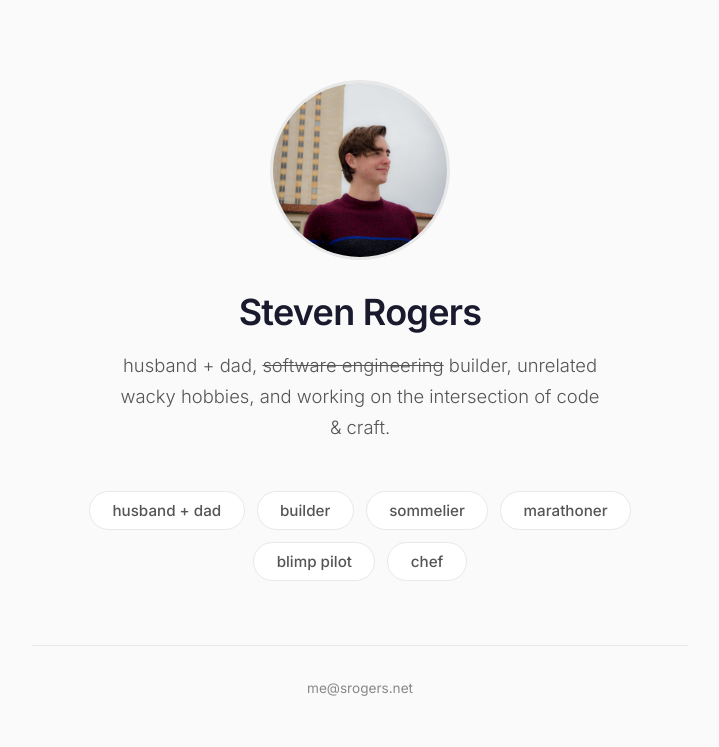
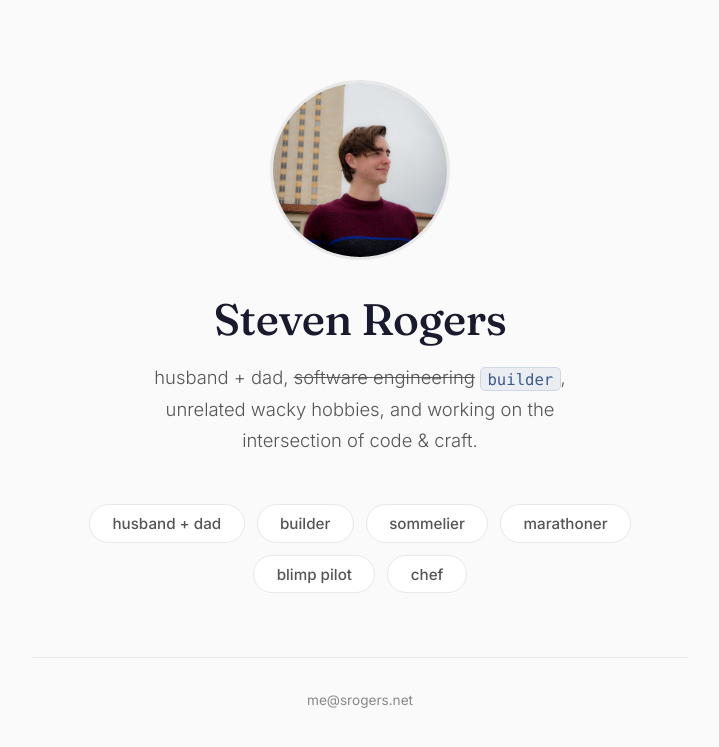
Before and after one commit to spxrogers/spxrogers.github.io, a Jekyll site: the page built from index.html, in a window 1280 px wide. Shown: the top 747 px of the page, without its empty margins (280-999 px from the left). Built offline with Jekyll 4.4.1, drawn with Linux system fonts in a browser that asks for light colours.

Commit message:
Use serif font for name and style 'builder' as code in blurb (#12)

```diff
--- a/_layouts/landing.html
+++ b/_layouts/landing.html
@@ -9,7 +9,7 @@
     <link rel="stylesheet" href="{{ site.baseurl }}/assets/css/landing.css">
     <link rel="preconnect" href="https://fonts.googleapis.com">
     <link rel="preconnect" href="https://fonts.gstatic.com" crossorigin>
-    <link href="https://fonts.googleapis.com/css2?family=Inter:wght@300;400;500;600&display=swap" rel="stylesheet">
+    <link href="https://fonts.googleapis.com/css2?family=Fraunces:opsz,wght@9..144,400;9..144,500;9..144,600&family=Inter:wght@300;400;500;600&display=swap" rel="stylesheet">
   </head>
   <body>
     {{ content }}
--- a/assets/css/landing.scss
+++ b/assets/css/landing.scss
@@ -10,6 +10,7 @@
 // --------------------------------
 
 $font-stack: 'Inter', -apple-system, BlinkMacSystemFont, 'Segoe UI', sans-serif;
+$serif-stack: 'Fraunces', Georgia, 'Times New Roman', serif;
 $text-primary: #1a1a2e;
 $text-secondary: #555;
 $text-muted: #888;
@@ -90,14 +91,15 @@ body {
 }
 
 .hero__name {
-  font-size: 1.75rem;
-  font-weight: 600;
+  font-family: $serif-stack;
+  font-size: 2rem;
+  font-weight: 500;
   margin: 0 0 0.5rem;
   color: $text-primary;
-  letter-spacing: -0.02em;
+  letter-spacing: -0.01em;
 
   @include MQ(M) {
-    font-size: 2.25rem;
+    font-size: 2.75rem;
   }
 }
 
@@ -112,6 +114,17 @@ body {
   @include MQ(M) {
     font-size: 1.15rem;
   }
+}
+
+.hero__code {
+  font-family: 'SFMono-Regular', 'SF Mono', Menlo, Consolas, 'Liberation Mono', monospace;
+  font-size: 0.85em;
+  font-weight: 400;
+  color: $accent;
+  background: $accent-light;
+  border: 1px solid rgba(58, 90, 140, 0.15);
+  border-radius: 5px;
+  padding: 0.1em 0.4em;
 }
 
 // --------------------------------
--- a/index.html
+++ b/index.html
@@ -5,7 +5,7 @@ layout: landing
   <section class="hero">
     <img src="{{ site.baseurl }}/static/img/photo.jpg" alt="Steven Rogers" class="hero__photo">
     <h1 class="hero__name">Steven Rogers</h1>
-    <p class="hero__blurb">husband + dad, <s>software engineering</s> builder, unrelated wacky hobbies, and working on the intersection of code &amp; craft.</p>
+    <p class="hero__blurb">husband + dad, <s>software engineering</s> <code class="hero__code">builder</code>, unrelated wacky hobbies, and working on the intersection of code &amp; craft.</p>
   </section>
 
   <nav class="roles" aria-label="Roles">
```
